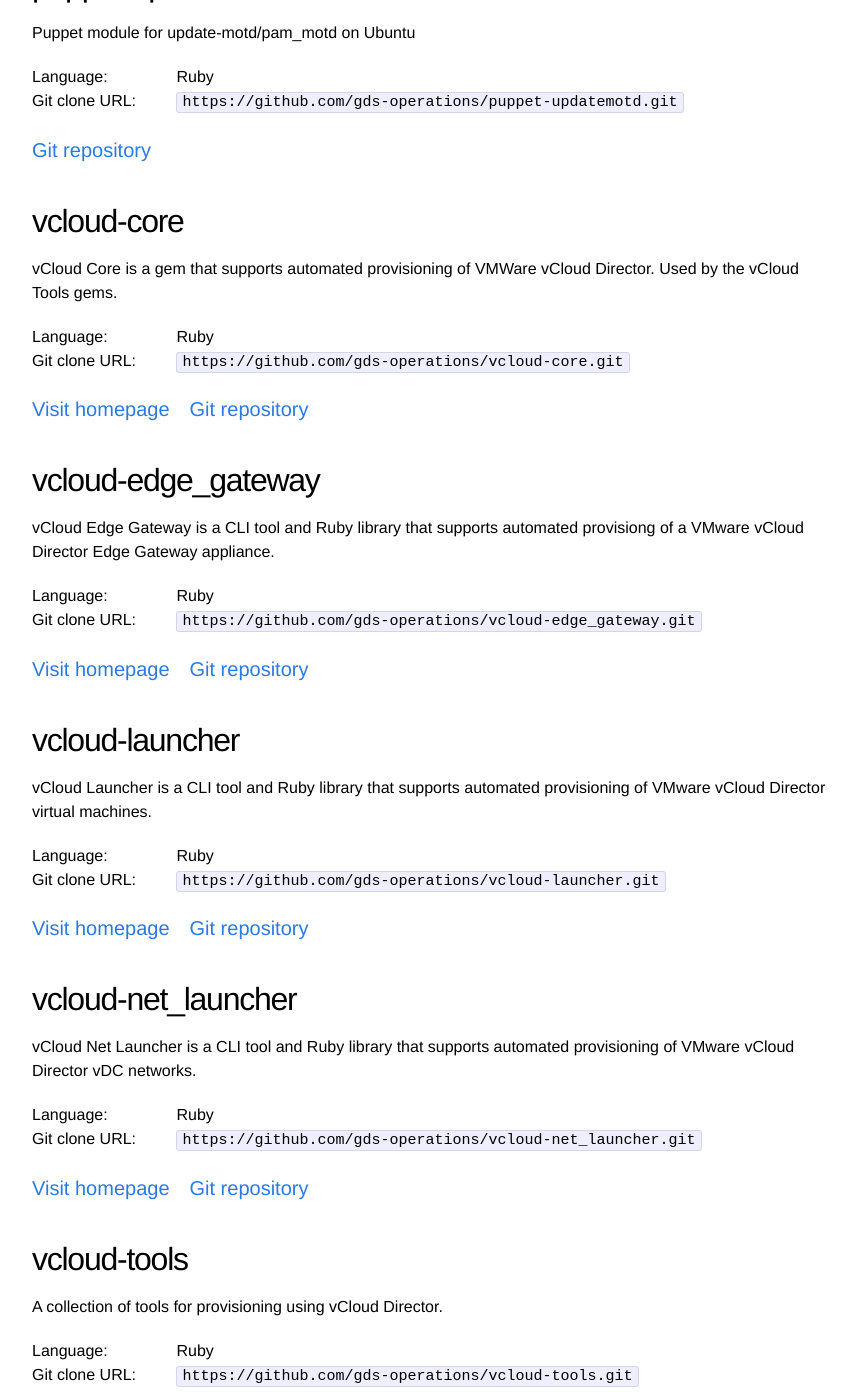
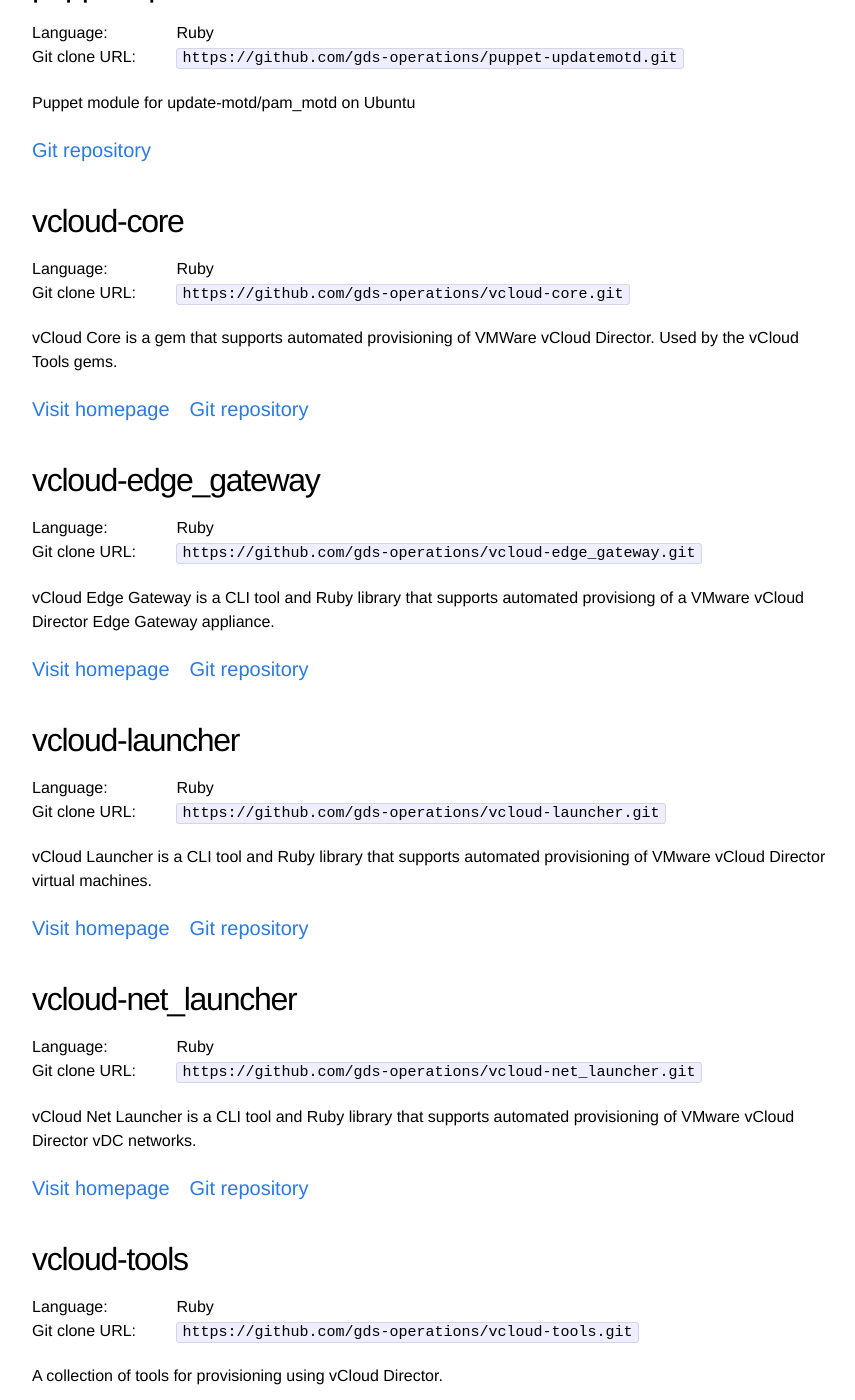
Before and after one commit to alphagov/gds-operations.github.io, a Jekyll site: the page built from projects.html, in a window 1280 px wide and 1400 px high, scrolled down 3424 px. Shown: the whole window, without its empty margins (208-1063 px from the left). Built offline with Jekyll 4.4.1, drawn with Linux system fonts in a browser that asks for light colours; Markdown is read by kramdown in place of the engine named in the settings; some of the changed text lies outside the part shown.

Commit message:
Add <p> tag around project description
Also, add a CSS class to that we can apply CSS styles to project
descriptions.

```diff
--- a/projects.html
+++ b/projects.html
@@ -9,12 +9,12 @@ permalink: /projects/
 {% for repo in sorted_repos %}
 <h2 class="project-name">{{ repo.name }}</h2>
 
-{{ repo.description }}
 
 <ul class="project-meta">
   <li><span class="meta-keyword">Language:</span> {{ repo.language }}</li>
   <li><span class="meta-keyword">Git clone URL:</span> <code>{{ repo.clone_url }}</code></li>
 </ul>
+<p class="project-description">{{ repo.description }}</p>
 
 <ul class="project-links wrap">
   {% if repo.homepage != nil and repo.homepage != "" %}<li><a href="{{ repo.homepage }}">Visit homepage</a></li>{% endif %}
```
